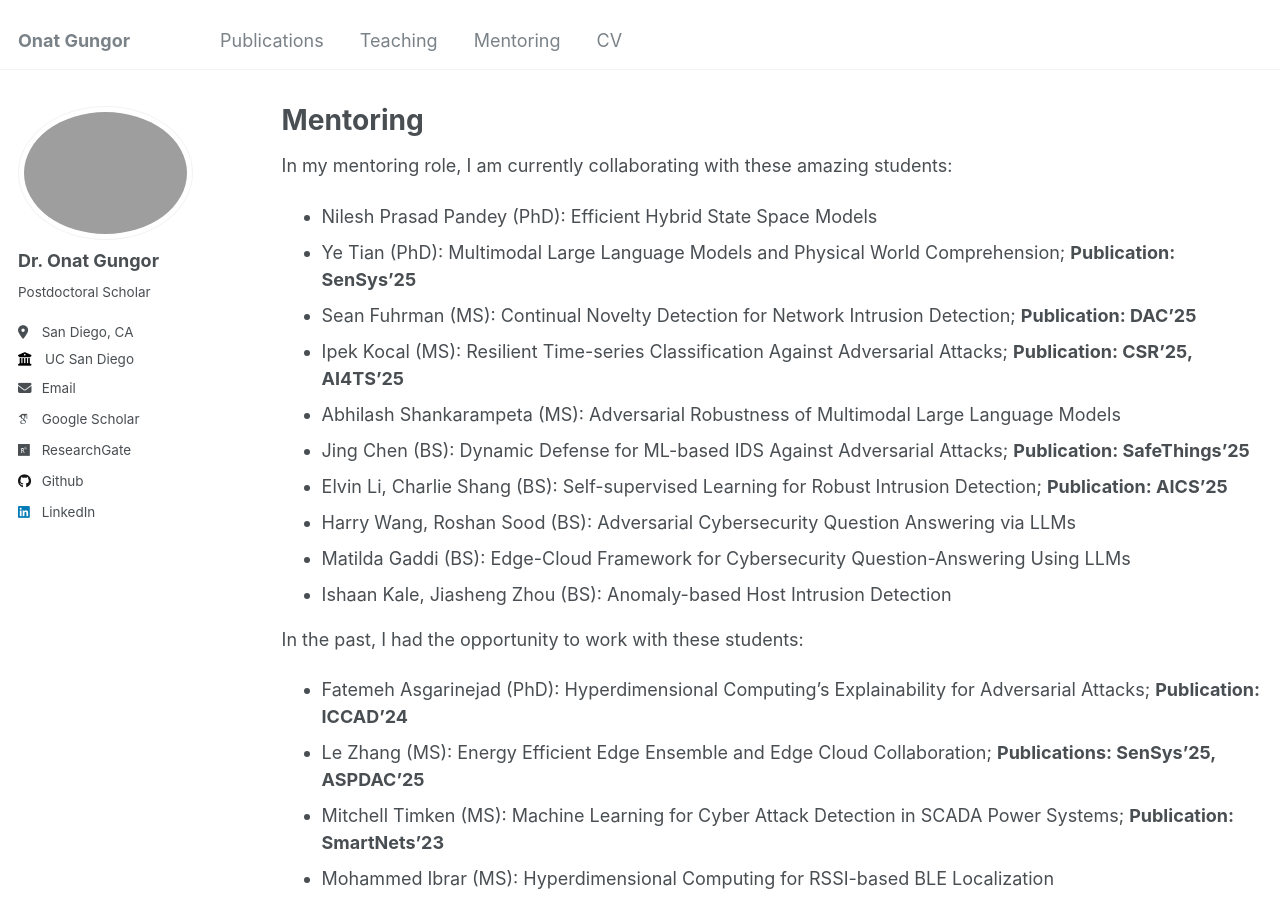
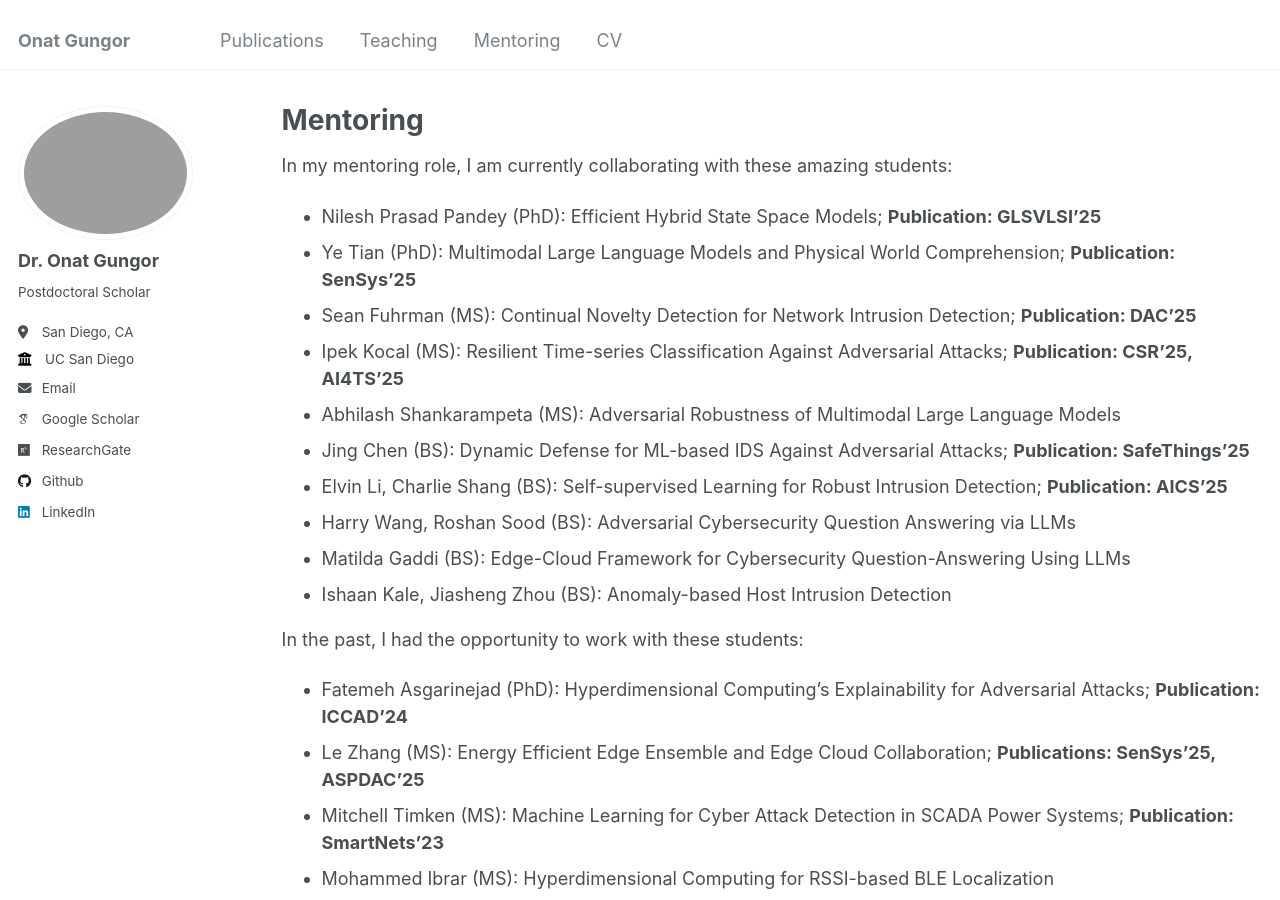
Before and after one commit to onatucsd/onatucsd.github.io, a Jekyll site: the page built from _pages/mentoring.md, in a window 1280 px wide and 900 px high. Built offline with Jekyll 4.4.1, drawn with Linux system fonts in a browser that asks for light colours; some web fonts are replaced.

Commit message:
Update mentoring.md

```diff
--- a/_pages/mentoring.md
+++ b/_pages/mentoring.md
@@ -7,7 +7,7 @@ author_profile: true
 ---
 
 In my mentoring role, I am currently collaborating with these amazing students:
-* Nilesh Prasad Pandey (PhD): Efficient Hybrid State Space Models
+* Nilesh Prasad Pandey (PhD): Efficient Hybrid State Space Models; **Publication: GLSVLSI'25**
 * Ye Tian (PhD): Multimodal Large Language Models and Physical World Comprehension; **Publication: SenSys'25**
 * Sean Fuhrman (MS): Continual Novelty Detection for Network Intrusion Detection; **Publication: DAC'25**
 * Ipek Kocal (MS): Resilient Time-series Classification Against Adversarial Attacks; **Publication: CSR'25, AI4TS'25**
```
